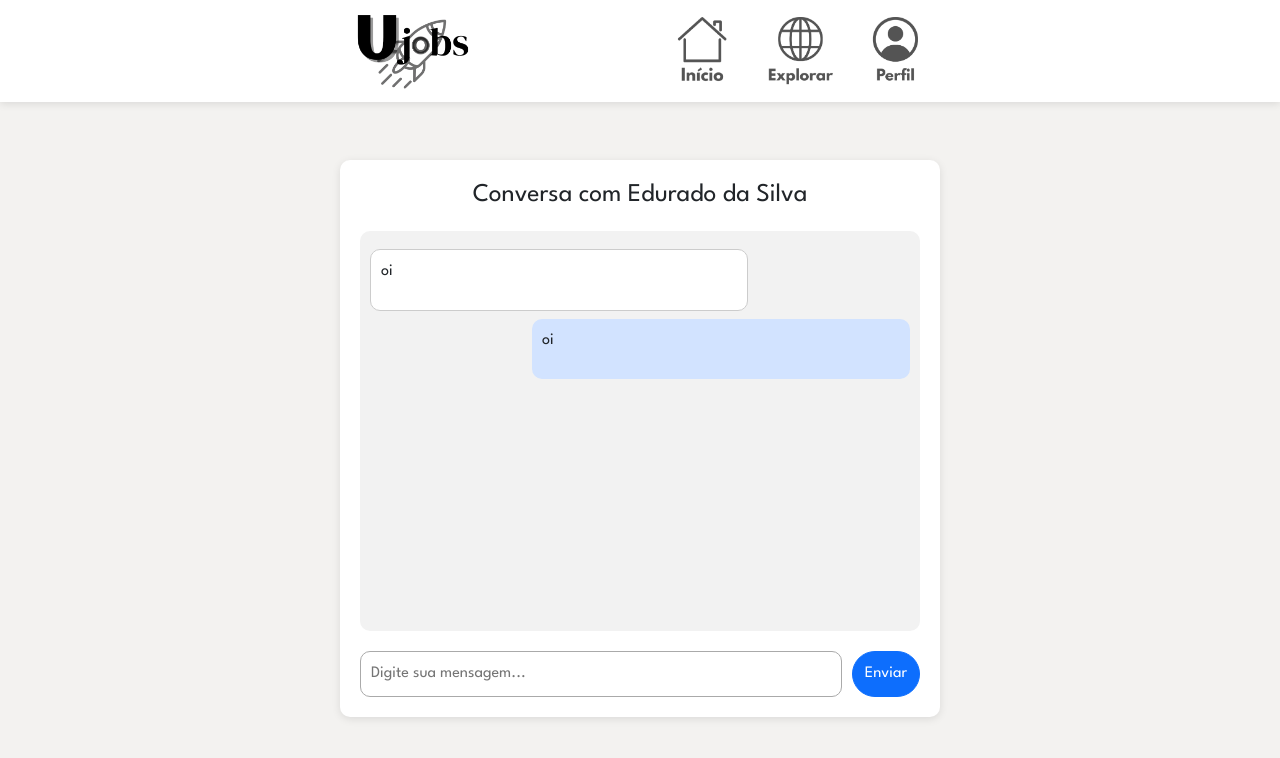
After one commit to Hembergames/Ujobs, a Flask app: page /chat/2 in a window 1280 px wide. The commit adds this page. Shown: the top 758 px of the page. Run offline with Flask 3, Linux system fonts and the light colour scheme; a user stored in the database is signed in.

Commit message:
Add files via upload

```diff
--- a/main.py
+++ b/main.py
@@ -1,6 +1,8 @@
 from flask import Flask, render_template, request, redirect, url_for, flash, current_app
 from flask_login import LoginManager, login_user, login_required, logout_user, current_user
 from werkzeug.utils import secure_filename
+from datetime import date
+from models import Message
 import os
 
 from db import db
@@ -140,8 +142,41 @@ def profiles(username):
     if user == current_user:
         return profile()
 
-    return render_template('profiles.html', user=user)
+    idade = None
+    if user.date:
+        hoje = date.today()
+        idade = hoje.year - user.date.year - ((hoje.month, hoje.day) < (user.date.month, user.date.day))
 
+    return render_template('profiles.html', user=user, idade=idade)
+
+@app.route("/chat/<int:with_user_id>", methods=["GET", "POST"])
+@login_required
+def chat(with_user_id):
+    other_user = User.query.get_or_404(with_user_id)
+
+    # Enviar mensagem
+    if request.method == "POST":
+        content = request.form.get("message")
+        if content.strip():
+            msg = Message(
+                sender_id=current_user.id,
+                receiver_id=with_user_id,
+                content=content
+            )
+            db.session.add(msg)
+            db.session.commit()
+            return redirect(url_for('chat', with_user_id=with_user_id))
+
+    # Buscar histórico
+    messages = Message.query.filter(
+        ((Message.sender_id == current_user.id) & (Message.receiver_id == with_user_id))
+        |
+        ((Message.sender_id == with_user_id) & (Message.receiver_id == current_user.id))
+    ).order_by(Message.timestamp.asc()).all()
+
+    return render_template("chat.html",
+                           other_user=other_user,
+                           messages=messages)
 
 if __name__ == '__main__':
     with app.app_context():
--- a/requirements.txt
+++ b/requirements.txt
@@ -5,4 +5,5 @@ Flask-WTF
 WTForms
 email_validator
 Werkzeug
+datetime
 gunicorn
--- a/static/style.css
+++ b/static/style.css
@@ -253,3 +253,148 @@ body {
   justify-content: center;
   margin-top: 30px;
 }
+
+
+/* PERFIS*/
+.profiles {
+  margin: 0 auto;
+  width: 650px;
+  border: 1px solid #ddd;
+  border-radius: 10px;
+  padding: 20px;
+  box-shadow: 0 2px 8px rgba(0,0,0,0.1);
+  background-color: #fff;
+  margin-bottom: 15px;
+}
+
+.profiles-photo {
+  width: 160px;
+  height: 160px;
+  border-radius: 50%;
+  object-fit: cover;
+  margin: 0 15px 15px auto;
+  border: 3px solid #444444;
+}
+
+.copy-icon {
+    cursor: pointer;
+    margin-left: 8px;
+    color: #666;
+    font-size: 20px;
+    transition: 0.2s;
+}
+
+.copy-icon:hover {
+    color: #000;
+    transform: scale(1.12);
+}
+
+.copy-field {
+    cursor: pointer;
+    text-decoration: underline;
+}
+
+.whatsapp-icon i,
+.whatsapp-btn i {
+    color: #25D366;
+    font-size: 24px;
+    margin-left: 10px;
+    transition: 0.2s;
+    cursor: pointer;
+}
+
+.whatsapp-icon i:hover,
+.whatsapp-btn i:hover {
+    color: #1da851;
+    transform: scale(1.12);
+}
+
+.copy-toast {
+    position: fixed;
+    top: 20px;
+    left: 50%;
+    transform: translateX(-50%) translateY(-20px);
+    background: #000;
+    color: #fff;
+    padding: 12px 18px;
+    border-radius: 10px;
+    opacity: 0;
+    font-size: 18px;
+    z-index: 9999;
+    animation: slideDownFade 1.3s ease forwards;
+}
+
+@keyframes slideDownFade {
+    0% {
+        opacity: 0;
+        transform: translateX(-50%) translateY(-20px);
+    }
+    20% {
+        opacity: 1;
+        transform: translateX(-50%) translateY(0);
+    }
+    80% {
+        opacity: 1;
+        transform: translateX(-50%) translateY(0);
+    }
+    100% {
+        opacity: 0;
+        transform: translateX(-50%) translateY(-20px);
+    }
+}
+
+
+/* CHAT */
+.chat-box {
+  width: 600px;
+  margin: auto;
+  padding: 20px;
+  background: white;
+  border-radius: 10px;
+  box-shadow: 0 2px 8px rgba(0,0,0,0.1);
+}
+
+.chat-title {
+  text-align: center;
+  font-size: 1.6rem;
+  margin-bottom: 20px;
+}
+
+.messages-area {
+  height: 400px;
+  overflow-y: auto;
+  padding: 10px;
+  background: #f2f2f2;
+  border-radius: 10px;
+  margin-bottom: 20px;
+}
+
+.message {
+  max-width: 70%;
+  padding: 10px;
+  margin: 8px 0;
+  border-radius: 10px;
+}
+
+.sent {
+  background: #d2e3ff;
+  margin-left: auto;
+}
+
+.received {
+  background: #ffffff;
+  border: 1px solid #ccc;
+  margin-right: auto;
+}
+
+.chat-form {
+  display: flex;
+  gap: 10px;
+}
+
+.chat-input {
+  flex: 1;
+  padding: 10px;
+  border-radius: 10px;
+  border: 1px solid #aaa;
+}
--- /dev/null
+++ b/templates/chat.html
@@ -0,0 +1,28 @@
+{% extends "base.html" %}
+
+{% block title %}- Chat{% endblock %}
+
+{% block content %}
+
+<div class="chat-box">
+
+    <h2 class="chat-title">
+        Conversa com {{ other_user.name }}
+    </h2>
+
+    <div class="messages-area">
+        {% for msg in messages %}
+            <div class="message {% if msg.sender_id == current_user.id %}sent{% else %}received{% endif %}">
+                <p>{{ msg.content }}</p>
+            </div>
+        {% endfor %}
+    </div>
+
+    <form method="POST" class="chat-form">
+        <input type="text" name="message" placeholder="Digite sua mensagem..." class="chat-input" required>
+        <button class="btn btn-primary rounded-pill">Enviar</button>
+    </form>
+
+</div>
+
+{% endblock %}
```
Also changed, not shown: models.py (+11 -0 lines), templates/profiles.html (+54 -5 lines), instance/database.db.
